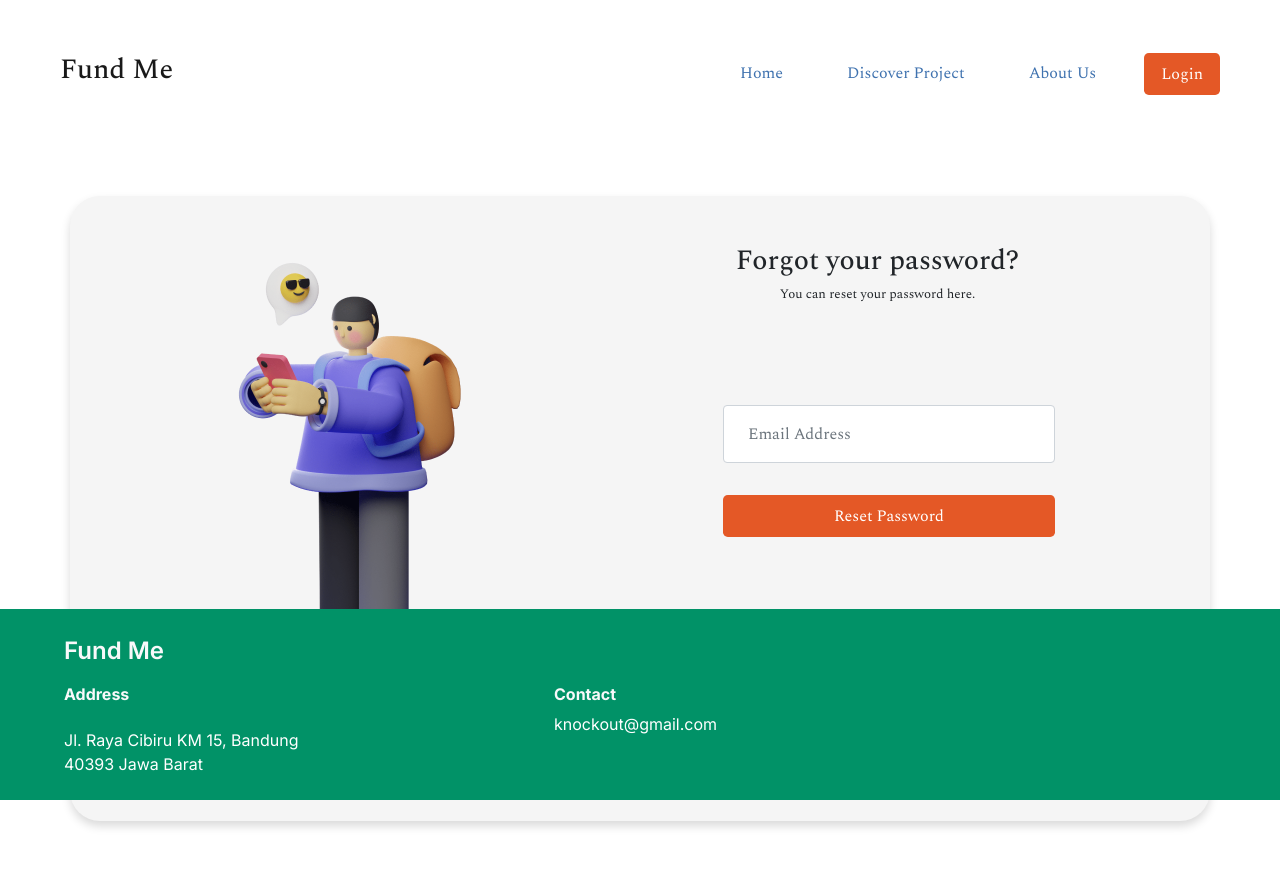
After one commit to andriawan24/uts-progweb, a PHP site: page /forgot-password.html in a window 1280 px wide. The commit adds this page. Run offline with PHP 8.4, Linux system fonts and the light colour scheme.

```diff
--- a/assets/css/styles.css
+++ b/assets/css/styles.css
@@ -1,4 +1,4 @@
-body {
+/* body {
     font-family: 'Spectral', serif;;
 }
 
@@ -106,4 +106,114 @@ body {
 .detail-choose {
     color: #112D4E !important;
     border-bottom: 2px solid #112D4E;
+} */
+
+body {
+    font-family: 'Spectral', serif;;
 }
+
+.background-primary {
+    background-color: #112D4E;
+}
+
+.button-primary {
+    background-color: #E45826;
+    color: white;
+}
+
+.button-secondary {
+    background-color: white;
+    color: #112D4E;
+}
+
+.button-primary:hover {
+    background-color: #3F72AF;
+    color: #EFEFEF;
+}
+
+.nav-link {
+    color: #3F72AF !important;
+}
+
+.active {
+    color: #112D4E !important;
+    font-weight: 500;
+    border-bottom: 0.1rem solid #112D4E;
+}
+
+.choose-reasons {
+    font-family: 'inter', sans-serif;
+}
+
+.choose-reasons p {
+    color: #6B7588;
+    font-weight: 300;
+}
+
+.card-promos {
+    border: 0px solid white;
+    border-radius: 20px;
+    background-color: white;
+    transition: all;
+    transition-duration: 200ms;
+}
+
+.card-promos:hover {
+    cursor: pointer;
+    background-color: #EFEFEF;
+}
+
+.card-invest {
+    border: 0px solid white;
+    border-radius: 10px;
+    background-color: white;
+    transition: all;
+    transition-duration: 200ms;
+}
+
+.select-amount {
+    border: 1px solid #112D4E;
+    border-radius: 10px;
+    background-color: white;
+    transition: all;
+    transition-duration: 200ms;
+    cursor: pointer;
+}
+
+.select-amount .selected {
+    border-radius: 10px;
+    background-color: #112D4E !important;
+    color: white;
+}
+
+.footer {
+    font-family: 'inter', sans-serif;
+    background: #019267;
+}
+
+.owl-dots {
+    text-align: center;
+    margin-top: 20px;
+}
+.owl-dot {
+    display: inline-block;
+    height: 10px !important;
+    width: 10px !important;
+    background-color: #878787 !important;
+    opacity: 0.8;
+    border-radius: 50%;
+    margin: 0 5px;
+}
+.owl-dot.active {
+    background-color: white !important;
+}
+
+.form-amount {
+    height: 61px;
+    border-radius: 6px;
+}
+
+.detail-choose {
+    color: #112D4E !important;
+    border-bottom: 2px solid #112D4E;
+}
--- a/assets/js/scripts.js
+++ b/assets/js/scripts.js
@@ -110,4 +110,28 @@ $(document).ready(function(){
             $('#goals-text').removeClass('detail-choose')
         }
     })
+
+   $('#list-business').click((e) => {
+        var doc = new jsPDF()
+
+        doc.text($('#title').text(), 50, 10)
+        doc.text($('#short-description').text(), -30, 30)
+        doc.text("Description", 14, 70)
+        doc.text($('#long-description').text(), -30, 80)
+        doc.save('a4.pdf')
+   })
+
+   $('#login-button').click((e) => {
+        if (!$('#email').val()) {
+            $('#error-email').text("Email cannot empty")
+        }
+
+        if (!$('#password').val()) {
+            $('#error-password').text("Password cannot empty")
+        }
+
+        if ($('#email').val() && $('#password').val()) {
+            window.location.href = "./index.html"
+        }
+   })
 });
--- /dev/null
+++ b/forgot-password.html
@@ -0,0 +1,181 @@
+<!doctype html>
+<html lang="en">
+  <head>
+    <meta charset="UTF-8">
+    <meta http-equiv="X-UA-Compatible" content="IE=edge">
+    <meta name="viewport" content="width=device-width, initial-scale=1.0">
+    <title>Forgot Password - Fund Me</title>
+
+    <!-- Fonts -->
+    <link rel="preconnect" href="https://fonts.googleapis.com">
+    <link rel="preconnect" href="https://fonts.gstatic.com" crossorigin>
+    <link href="https://fonts.googleapis.com/css2?family=Spectral:ital,wght@0,200;0,300;0,400;0,500;0,600;0,700;0,800;1,200;1,300;1,400;1,500;1,600;1,700;1,800&display=swap" rel="stylesheet">
+    <link href="https://fonts.googleapis.com/css2?family=Inter:wght@100;200;300;400;500;600;700;800;900&display=swap" rel="stylesheet">
+
+    <!-- Bootstrap -->
+    <link
+        href="https://cdn.jsdelivr.net/npm/bootstrap@5.1.3/dist/css/bootstrap.min.css"
+        rel="stylesheet"
+        integrity="sha384-1BmE4kWBq78iYhFldvKuhfTAU6auU8tT94WrHftjDbrCEXSU1oBoqyl2QvZ6jIW3"
+        crossorigin="anonymous" />
+
+    <!-- Font Awesome -->
+    <link rel="stylesheet" href="./assets/css/font-awesome/css/all.min.css">
+
+    <!-- Owl Carousel -->
+    <link rel="stylesheet" href="./assets/js/owl-carousel/assets/owl.carousel.min.css">
+    <link rel="stylesheet" href="./assets/js/owl-carousel/assets/owl.theme.default.min.css">
+
+    <!-- Custom Style -->
+    <link rel="stylesheet" href="./assets/css/styles.css">
+
+    <style>
+      .card-login {
+        background: #F5F5F5;
+        border-radius: 30px;
+        box-shadow: 0 5px 10px rgba(0,0,0,0.15);
+      }
+    </style>
+
+    <!-- <style type="text/css">
+      *{
+        padding: 0;
+        margin: 0;
+        box-sizing: border-box;
+      }
+      body{
+        background: white;
+      }
+      .row{
+        background: #DDE5E9;
+        border-radius: 30px;
+        box-shadow: 12px 12px 22px grey;
+      }
+      img{
+        border-top-left-radius: 30px;
+        border-bottom-left-radius: 30px;
+      }
+      .btn1{
+        border-radius: none;
+        outline: none;
+        height: 50px;
+        width: 100%;
+        background-color: #112D4E;
+        color: white;
+        border-radius: 4px;
+        font-weight: bold;
+      }
+      .btn1:hover{
+        background: white;
+        border: 1px solid;
+        color:  #112D4E;
+      }
+    </style> -->
+  </head>
+<body>
+  <!-- Navbar -->
+  <nav class="navbar navbar-expand-lg px-lg-5 px-2 py-4 py-lg-5 navbar-light">
+    <div class="container-fluid">
+        <a class="navbar-brand" href="/">
+            <h3>
+                Fund Me
+            </h3>
+        </a>
+        <button class="navbar-toggler" type="button" data-bs-toggle="collapse" data-bs-target="#navbarNav" aria-controls="navbarNav" aria-expanded="false" aria-label="Toggle navigation">
+            <span class="navbar-toggler-icon"></span>
+        </button>
+        <div class="collapse navbar-collapse" id="navbarNav">
+            <ul class="navbar-nav ms-auto">
+                <li class="nav-item">
+                    <a class="nav-link mx-lg-4" aria-current="page" href="./index.html">
+                        Home
+                    </a>
+                </li>
+                <li class="nav-item">
+                    <a class="nav-link mx-lg-4" href="#">
+                        Discover Project
+                    </a>
+                </li>
+                <li class="nav-item">
+                    <a class="nav-link mx-lg-4" href="#">
+                        About Us
+                    </a>
+                </li>
+                <li class="nav-item mt-2 mt-lg-0 ms-lg-3">
+                    <a class="btn button-primary w-100 btn-lg fs-6">
+                        Login
+                    </a>
+                </li>
+            </ul>
+        </div>
+    </div>
+  </nav>
+
+  <section class="card-login container my-5">
+    <div class="row no-gutters">
+      <div class="col-lg-5">
+        <img src="./assets/images/img_forget.png" alt="" class="d-none d-lg-block" style="margin-left: 70px;">
+      </div>
+      <div class="col-lg-7 px-5 pt-5">
+        <form style="justify-content: safe center;">
+          <div class="form-row">
+            <div class="col-lg-12">
+              <h3 style="text-align: center;">Forgot your password?</h3>
+              <p style="text-align: center; font-size: small; margin-bottom: 100px;">
+                You can reset your password here.
+              </p>
+            </div>
+          </div>
+          <div class="form-row">
+            <div class="col-lg-7" style="margin-left: 130px;">
+              <input type="email" placeholder="Email Address" class="form-control my-3 px-4 py-3">
+            </div>
+          </div>
+          <div class="form-row">
+            <div class="col-lg-7" style="margin-left: 130px;">
+              <a class="btn btn-lg button-primary w-100 fs-6 mt-3 mb-5" href="./login.html">Reset Password</a>
+            </div>
+          </div>
+        </form>
+      </div>
+    </div>
+  </section>
+
+  <!-- Footer -->
+  <footer class="footer pt-4 pb-2 px-3" style="position: fixed; bottom:0; left: 0; right: 0">
+    <div class="container-fluid px-2 px-lg-5">
+        <div class="row">
+            <p class="text-light fs-4" style="font-weight: 600;">
+                Fund Me
+            </p>
+            <div class="col-md-5">
+                <div class="col-md-7 text-light mt-3 mt-sm-0">
+                    <h3 class="fs-6 fw-bold">
+                        Address
+                    </h3>
+                    <p class="fs-6 fw-normal mt-2 mt-lg-4 me-lg-4" style="color: #fff;">
+                        Jl. Raya Cibiru KM 15, Bandung 40393
+                        Jawa Barat
+                    </p>
+                </div>
+            </div>
+            <div class="col-md-2 text-light mt-3 mt-sm-0">
+                <h3 class="fs-6 fw-bold">
+                    Contact
+                </h3>
+                <p class="fs-6 fw-normal mt-2 mt-lg-2" style="color: #fff;">
+                    knockout@gmail.com
+                </p>
+            </div>
+        </div>
+    </div>
+</footer>
+
+  <!-- Optional JavaScript -->
+  <!-- jQuery first, then Popper.js, then Bootstrap JS -->
+  <script src="https://code.jquery.com/jquery-3.4.1.slim.min.js" integrity="sha384-J6qa4849blE2+poT4WnyKhv5vZF5SrPo0iEjwBvKU7imGFAV0wwj1yYfoRSJoZ+n" crossorigin="anonymous"></script>
+  <script src="https://cdn.jsdelivr.net/npm/popper.js@1.16.0/dist/umd/popper.min.js" integrity="sha384-Q6E9RHvbIyZFJoft+2mJbHaEWldlvI9IOYy5n3zV9zzTtmI3UksdQRVvoxMfooAo" crossorigin="anonymous"></script>
+  <script src="https://cdn.jsdelivr.net/npm/bootstrap@4.4.1/dist/js/bootstrap.min.js" integrity="sha384-wfSDF2E50Y2D1uUdj0O3uMBJnjuUD4Ih7YwaYd1iqfktj0Uod8GCExl3Og8ifwB6" crossorigin="anonymous"></script>
+  <script src="./assets/js/scripts.js"></script>
+</body>
+</html>
```
Also changed, not shown: detail.html (+14 -13 lines), index.html (+6 -6 lines), login.html (+50 -45 lines), register.html (+7 -7 lines), success.html (+6 -6 lines), assets/images/img_forget.png (added).
